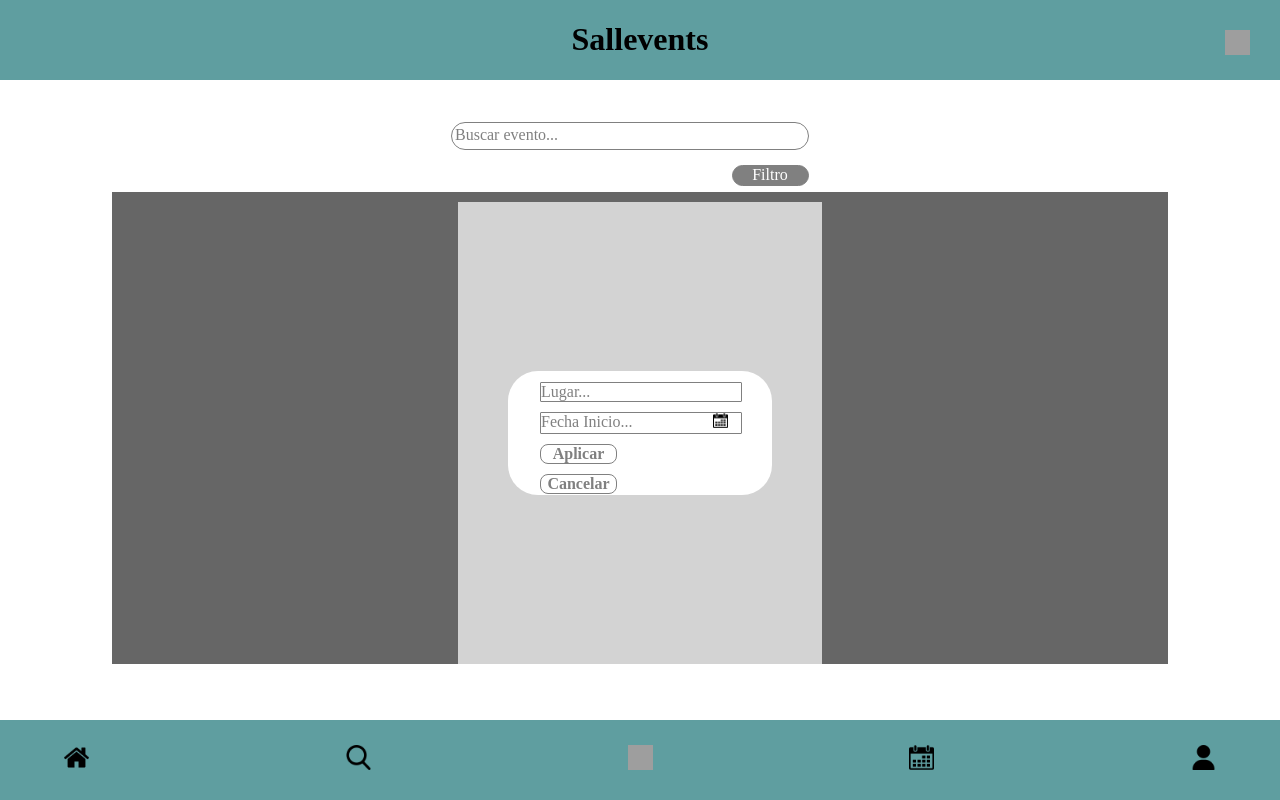
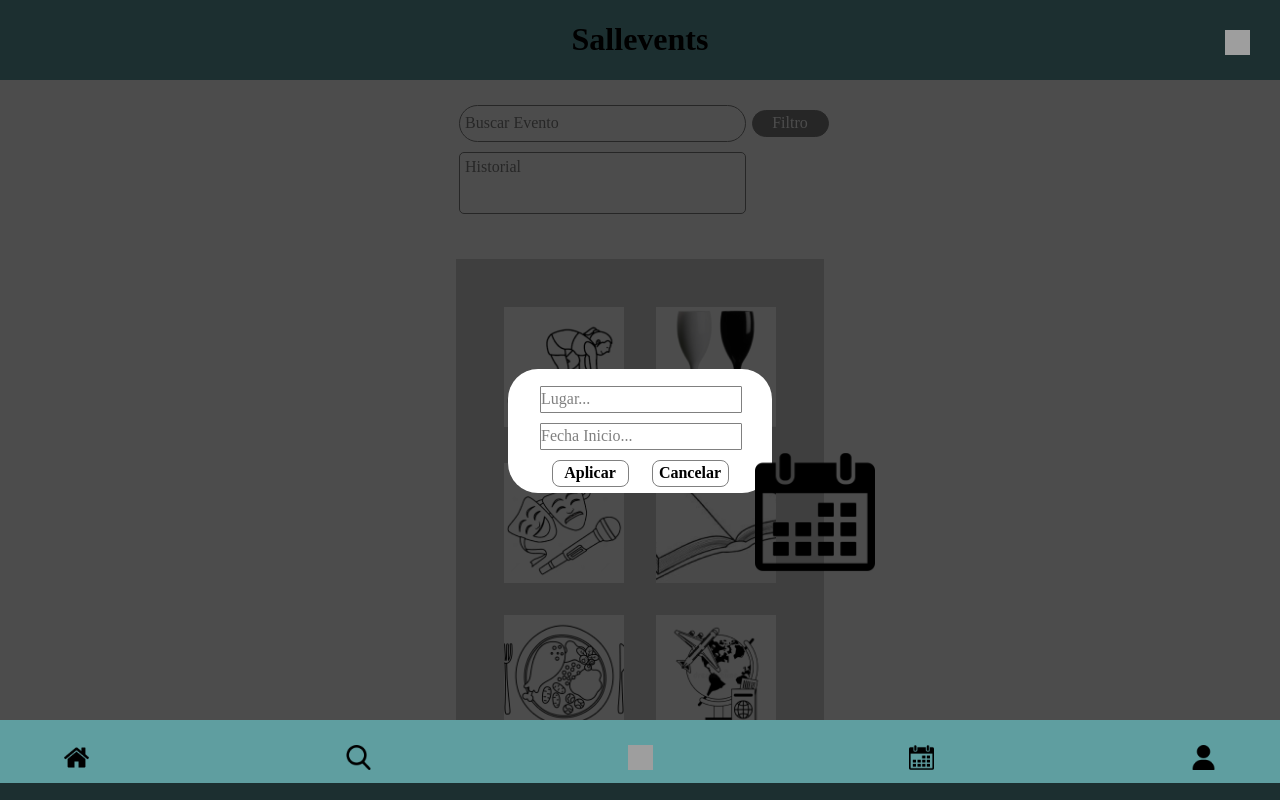
Before and after one commit to mateogalache/PWI-G03, a Vue app: page /CalendarioEvento in a window 1280 px wide. Built offline with nearby package versions, Linux system fonts and the light colour scheme; grey boxes are pictures that could not be loaded.

Commit message:
CalendarioEvento

```diff
--- a/src/views/CalendarioEvento.vue
+++ b/src/views/CalendarioEvento.vue
@@ -1,73 +1,170 @@
 <script setup>
 import Footer2 from '../components/Footer2.vue'
-import Header3 from '../components/Header3.vue';
 
+import Header3 from '../components/Header3.vue'
 </script>
 
 
 <template>
 
+<div class="rectanguloopacidad">
+
+</div>
 <Header3>
 
 </Header3>
 
+<main>
     <div class = "container">
         <div class = "rectanguloredondeadeo2">
-            Buscar evento...
+            Buscar Evento
         </div>
         <div class = "rectanguloredondeadeo3">
             Filtro
         </div>
-        <div class="fondo">
+        <div class = "rectanguloredondeadeo4">
+            Historial
+        </div>
+        <div class="eventocontainer">
+
+            <div class = "parejas">
+            <a href="Event"> <img src="src/assets/ImagenesEventos/deporte.png"
+                width="35" height="35" alt="Botón atrás"></a>
+                <img src="src/assets/ImagenesEventos/vino.png"
+                width="35" height="35" alt="Botón atrás">
+            </div>
+
+            <div class = "parejas">
+                <img src="src/assets/ImagenesEventos/teatro.png"
+                width="35" height="35" alt="Botón atrás">
+                <img src="src/assets/ImagenesEventos/libro.png"
+                width="35" height="35" alt="Botón atrás">
+            </div>
+
+            <div class = "parejas">
+                <img src="src/assets/ImagenesEventos/comida.png"
+                width="35" height="35" alt="Botón atrás">
+                <img src="src/assets/ImagenesEventos/viajes.png"
+                width="35" height="35" alt="Botón atrás">
+            </div>
+
+        </div>
+
         <div class="popup">
                 <div class="popup2">
-                    Lugar...
+                    <p>Lugar...</p>
                 </div>
                 <div class="popup2">
-                    Fecha Inicio...
-                    <div class="calendario">
-                        <img src = "src/assets/calendar.png"
-                        width="15" height="15" alt="Botón calendario">
+                    <p>Fecha Inicio...</p>
+                        <div class="imga">
+                            <img src = "src/assets/calendar.png">
                         </div>
                 </div>
+                <div class="botones2">
                     <div class="popup3">
                         <b>Aplicar</b>
                     </div>
-                <div class="popup4">
+                    <div class="popup3">
                         <b>Cancelar</b>
-                </div>
                     </div>
                 </div>
 
             </div>
 
+    </div>
+
+</main>
+
+
 <Footer2>
 
 </Footer2>
 
+<div class="rectanguloopacidad">
+
+</div>
+
 </template>
 
+<style scoped>
 
-<style scoped>
     .container{
-        height: 472px;
-        margin: 7em;
+
         display: flex;
         justify-content: center;
         flex-direction: column;
         align-items: center;
-        background-color: rgba(0, 0, 0, 0.6);
     }
 
-    .fondo{
+    .eventocontainer{
         background-color: lightgrey;
-        height: 500px;
-        width: 300px;
+        display: flex;
+        flex-direction: column;
         padding: 2em;
-        margin-top: 1px;
+        margin-top: 20px;
+    }
+
+    img{
+        width: 120px;
+        height: 120px;
+        margin: 1em;
+    }
+
+    .parejas{
+        display: flex;
+        flex-direction: row;
+    }
+
+    .rectanguloredondeadeo2{
+    color: gray;
+    height: 25px;
+    width: 275px;
+    background-color: transparent;
+    border: 1px solid grey;
+    display: flex;
+    align-items:center;
+    padding: 5px;
+    border-radius: 50px;
+    margin: 25px;
+    margin-right: 100px;
+    }
+
+    .rectanguloredondeadeo3{
+    color: white;
+    height: 25px;
+    width: 75px;
+    background-color: grey;
+    border: 1px solid grey;
+    display: flex;
+    align-items:center;
     justify-content: center;
-        align-items: center;
+    border-radius: 50px;
+    margin: 25px;
+    margin-right: -275px;
+    margin-top: -57px;
+    }
+
+    .rectanguloredondeadeo4{
+    color: gray;
+    height: 50px;
+    width: 275px;
+    background-color: transparent;
+    border: 1px solid grey;
     display: flex;
+    align-items:top;
+    padding: 5px;
+    border-radius: 5px;
+    margin: 25px;
+    margin-right: 100px;
+    margin-top: -10px;
+    }
+
+    .rectanguloopacidad{
+      width: 100%;
+      height: 100%;
+      position: fixed;
+      background-color: black;
+      opacity: 70%;
     }
 
     .popup{
@@ -80,6 +177,7 @@ import Header3 from '../components/Header3.vue';
         align-items: top;
         display: flex;
         flex-direction: column;
+        position: absolute;
     }
 
     .popup2{
@@ -90,69 +188,33 @@ import Header3 from '../components/Header3.vue';
         border: 1px solid grey;
         border-radius: 1px;
         margin-top: 10px;
-        justify-content: left;
-        align-items: top;
+        align-items: center;
         display: flex;
+        justify-content: space-between;
     }
 
     .popup3{
-        color: gray;
+        color: black;
         height: 25px;
         width: 75px;
         background-color: transparent;
         border: 1px solid grey;
-        align-items:top;
         border-radius: 8px;
         margin-top: 10px;
-        text-align: center;
-        float: left;
-
+        display: flex;
+        justify-content: center;
+        align-items: center;
     }
 
-    .popup4{
-        color: gray;
-        height: 25px;
-        width: 75px;
-        background-color: transparent;
-        border: 1px solid grey;
-        align-items:top;
-        border-radius: 8px;
-        margin-top: 10px;
-        text-align: center;
-        float: left;
+	.imga{
+        height: 1%;
+        width: 1%;
+    }
+
+    .botones2{
+        display: flex;
+        justify-content: space-around;
     }
 
 
-    .rectanguloredondeadeo2{
-        display: flex;
-        color: gray;
-        height: 25px;
-        width: 350px;
-        background-color: transparent;
-        border: 1px solid grey;
-        align-items:center;
-        padding: 3px;
-        border-radius: 50px;
-        margin-top: -70px;
-        margin-left: -20px;
-    }
-
-    .rectanguloredondeadeo3{
-        color: white;
-        height: 25px;
-        width: 75px;
-        background-color: grey;
-        border: 1px solid grey;
-        display: flex;
-        align-items:center;
-        justify-content: center;
-        border-radius: 50px;
-        margin: 15px;
-        margin-left: 275px;
-    }
-
-    .calendario{
-        margin-left: 80px;
-    }
-
 </style>
```
Lines whose indentation alone changed are shown as unchanged.
